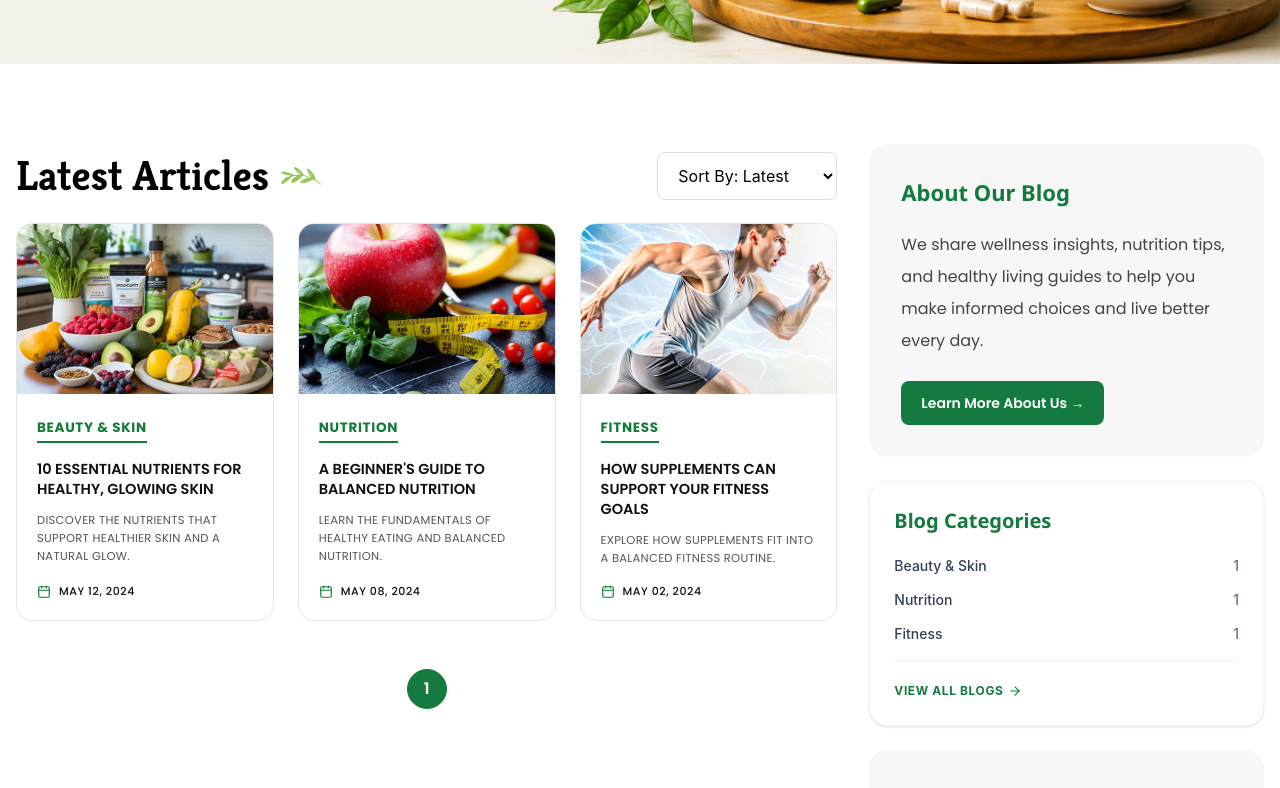
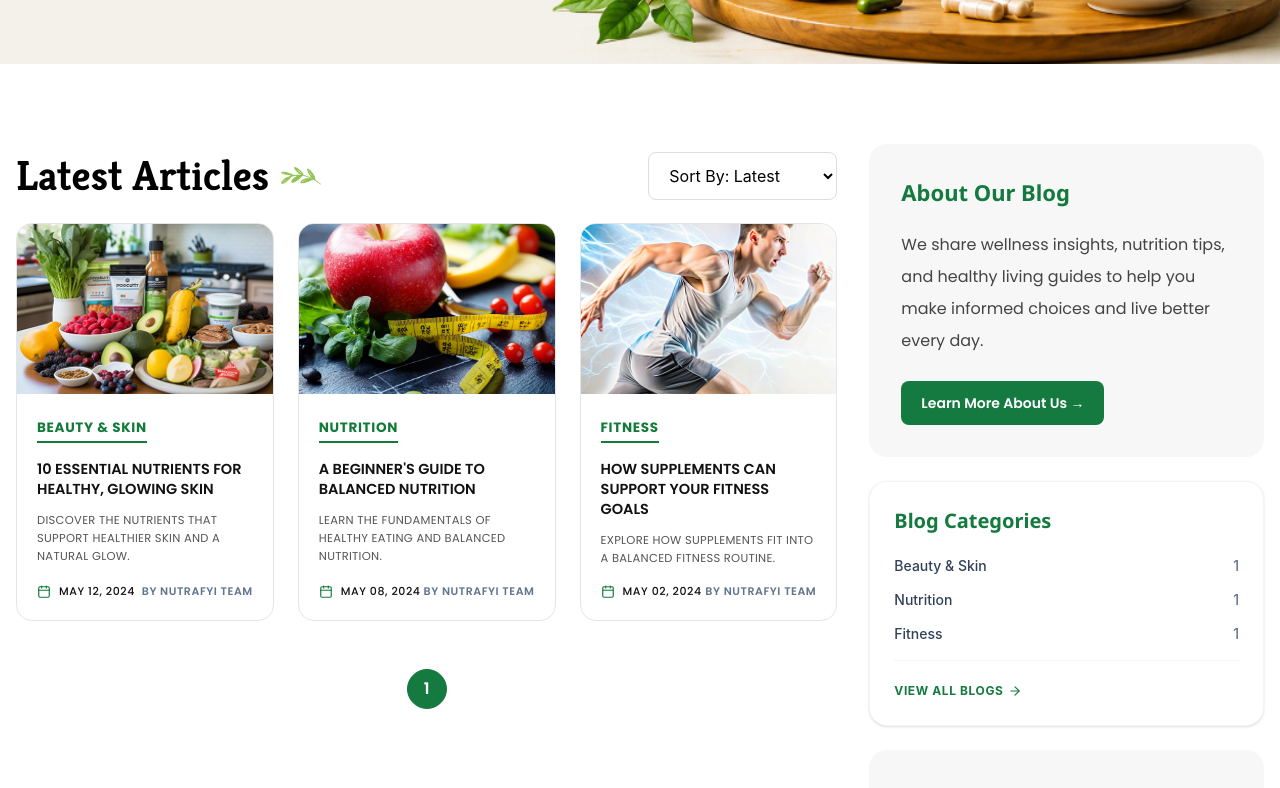
Before and after one commit to drashijaintms/nutrafyi, a React (Vite) app: page /blog in a window 1280 px wide. Shown: the part 404-1192 px from the top of the page. Built offline with nearby package versions, Linux system fonts and the light colour scheme; no server answers.

Commit message:
feat: render maps in full size, show author name on blog cards, and increase sort select right padding

```diff
--- a/src/components/BlogCard.jsx
+++ b/src/components/BlogCard.jsx
@@ -10,6 +10,7 @@ function BlogCard({
   slug,
   excerpt,
   altText,
+  author,
 }) {
   const [imgError, setImgError] = useState(false);
 
@@ -76,12 +77,19 @@ function BlogCard({
           )}
         </div>
 
-        {/* Date pinned at bottom — no border line */}
+        {/* Date & Author pinned at bottom — no border line */}
         <div
-          className="font-poppins mt-4 flex items-center gap-2 text-[11px] font-medium text-[#111111] uppercase tracking-wider"
+          className="font-poppins mt-4 flex items-center justify-between text-[11px] font-medium text-[#111111] uppercase tracking-wider"
         >
-          <Calendar className="w-3.5 h-3.5 text-[#137b3a]" />
-          <span>{date}</span>
+          <div className="flex items-center gap-2">
+            <Calendar className="w-3.5 h-3.5 text-[#137b3a]" />
+            <span>{date}</span>
+          </div>
+          {author && (
+            <span className="text-slate-500 font-semibold">
+              By {author}
+            </span>
+          )}
         </div>
 
       </div>
--- a/src/components/BlogListing.jsx
+++ b/src/components/BlogListing.jsx
@@ -149,7 +149,8 @@ const popularPosts = [
                   border
                   border-[#ddd]
                   rounded-lg
-                  px-4
+                  pl-4
+                  pr-10
                   py-3
                   min-w-[180px]
                 "
@@ -208,6 +209,7 @@ const popularPosts = [
                     slug={blog.slug}
                     excerpt={blog.excerpt}
                     altText={blog.featuredImageAltText}
+                    author={blog.author}
                   />
                 ))}
               </div>
--- a/src/components/CategoryGrid.jsx
+++ b/src/components/CategoryGrid.jsx
@@ -82,7 +82,8 @@ function CategoryGrid() {
               border
               border-[#ddd]
               rounded-lg
-              px-4
+              pl-4
+              pr-10
               outline-none
               focus:border-[#147a3f]
             "
--- a/src/components/ProductsGrid.jsx
+++ b/src/components/ProductsGrid.jsx
@@ -171,7 +171,7 @@ function ProductsGrid() {
           <select
   value={sortBy}
   onChange={(e) => setSortBy(e.target.value)}
-  className="w-[220px] h-[48px] border border-[#ddd] rounded-lg px-4"
+  className="w-[220px] h-[48px] border border-[#ddd] rounded-lg pl-4 pr-10"
 >
             <option value="best-selling">Sort By: Best Selling</option>
             <option value="newest">Newest</option>
--- a/src/components/ServingLocations.jsx
+++ b/src/components/ServingLocations.jsx
@@ -15,7 +15,7 @@ function ServingLocations() {
             <img
               src={usaMap}
               alt="USA"
-              className="w-[110px] sm:w-[170px] md:w-[240px] opacity-100 object-contain"
+              className="w-[180px] sm:w-[260px] md:w-[350px] opacity-100 object-contain"
             />
           </div>
 
@@ -77,7 +77,7 @@ function ServingLocations() {
             <img
               src={europeMap}
               alt="Europe"
-              className="w-[90px] sm:w-[140px] md:w-[200px] opacity-100 object-contain"
+              className="w-[150px] sm:w-[220px] md:w-[300px] opacity-100 object-contain"
             />
           </div>
 
--- a/src/pages/CategoryDetail.jsx
+++ b/src/pages/CategoryDetail.jsx
@@ -241,7 +241,8 @@ if (sortBy === "z-a") {
     border
     border-[#ddd]
     rounded-lg
-    px-4
+    pl-4
+    pr-10
     py-3
     min-w-[220px]
   "
```
